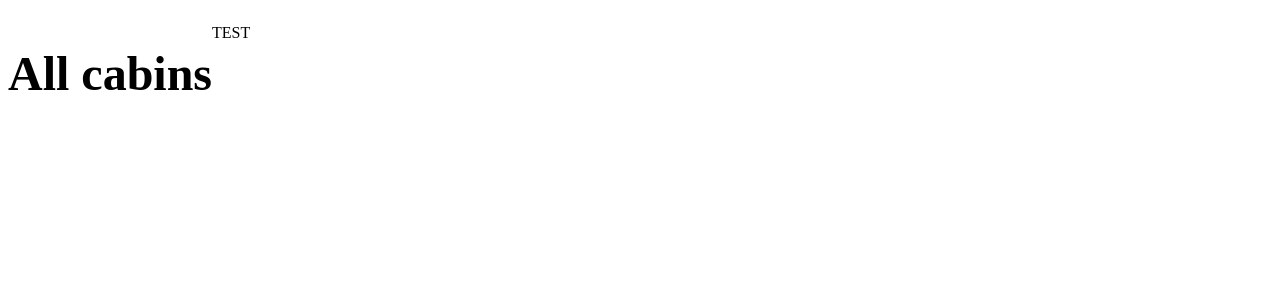
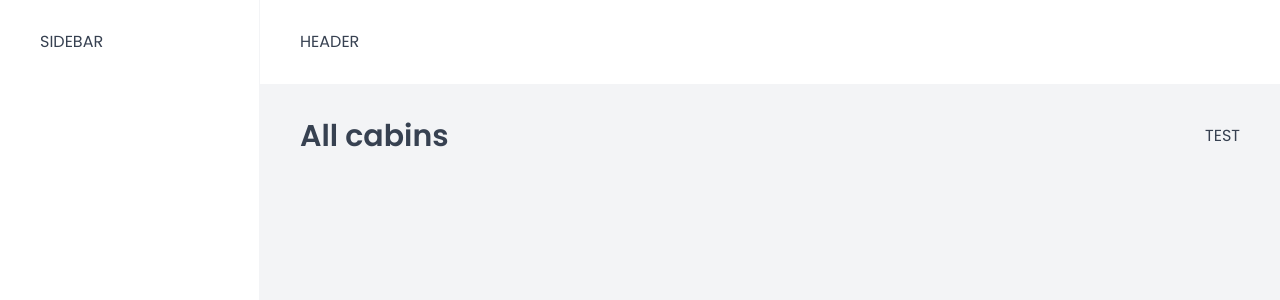
Before and after one commit to Medicine4/TheWildOasis, a React (Vite) app: page /cabins in a window 1280 px wide. Shown: the top 300 px of the page. Built offline with nearby package versions, Linux system fonts and the light colour scheme; a web font is replaced by a local one.

Commit message:
路由完成，页面应用程序大致布局完成

```diff
--- a/src/App.jsx
+++ b/src/App.jsx
@@ -1,4 +1,5 @@
 import { BrowserRouter, Navigate, Routes, Route } from "react-router-dom";
+import GlobalStyles from "./styles/GlobalStyles";
 import Dashboard from "./pages/Dashboard";
 import Bookings from "./pages/Bookings";
 import Cabins from "./pages/Cabins";
@@ -7,11 +8,15 @@
 import Account from "./pages/Account";
 import Login from "./pages/Login";
 import PageNotFound from "./pages/PageNotFound";
+import AppLayout from "./ui/AppLayout";
 
 function App() {
   return (
+    <>
+      <GlobalStyles />
       <BrowserRouter>
         <Routes>
+          <Route element={<AppLayout />}>
             <Route index element={<Navigate replace to="dashboard" />} />
             <Route path="dashboard" element={<Dashboard />} />
             <Route path="bookings" element={<Bookings />} />
@@ -19,10 +24,13 @@
             <Route path="users" element={<Users />} />
             <Route path="settings" element={<Settings />} />
             <Route path="account" element={<Account />} />
+          </Route>
+
           <Route path="login" element={<Login />} />
           <Route path="*" element={<PageNotFound />} />
         </Routes>
       </BrowserRouter>
+    </>
   );
 }
 
--- /dev/null
+++ b/src/ui/AppLayout.jsx
@@ -0,0 +1,30 @@
+import { Outlet } from "react-router-dom";
+import Header from "./Header";
+import Sidebar from "./Sidebar";
+import styled from "styled-components";
+
+const StyledAppLayout = styled.div`
+  display: grid;
+  grid-template-columns: 26rem 1fr;
+  grid-template-rows: auto 1fr;
+  height: 100vh;
+`;
+
+const Main = styled.main`
+  background-color: var(--color-grey-100);
+  padding: 30px 40px;
+`;
+
+function AppLayout() {
+  return (
+    <StyledAppLayout>
+      <Sidebar />
+      <Header />
+      <Main>
+        <Outlet />
+      </Main>
+    </StyledAppLayout>
+  );
+}
+
+export default AppLayout;
--- /dev/null
+++ b/src/ui/Header.jsx
@@ -0,0 +1,13 @@
+import styled from "styled-components";
+
+const StyledHeader = styled.header`
+  background-color: var(--color-grey-0);
+  border-bottom: 1px solid var(--color-grey-100);
+  padding: 30px 40px;
+`;
+
+function Header() {
+  return <StyledHeader>HEADER</StyledHeader>;
+}
+
+export default Header;
--- a/src/ui/Row.jsx
+++ b/src/ui/Row.jsx
@@ -4,7 +4,7 @@
   display: flex;
 
   ${(props) =>
-    props.type === "horizatial" &&
+    props.type === "horizontal" &&
     css`
       justify-content: space-between;
       align-items: center;
--- /dev/null
+++ b/src/ui/Sidebar.jsx
@@ -0,0 +1,15 @@
+import styled from "styled-components";
+
+const StyledSidebar = styled.aside`
+  background-color: var(--color-grey-0);
+  border-right: 1px solid var(--color-grey-100);
+  padding: 30px 40px;
+
+  grid-row: 1 /-1;
+`;
+
+function Sidebar() {
+  return <StyledSidebar>SIDEBAR</StyledSidebar>;
+}
+
+export default Sidebar;
```
Lines whose indentation alone changed are shown as unchanged.
